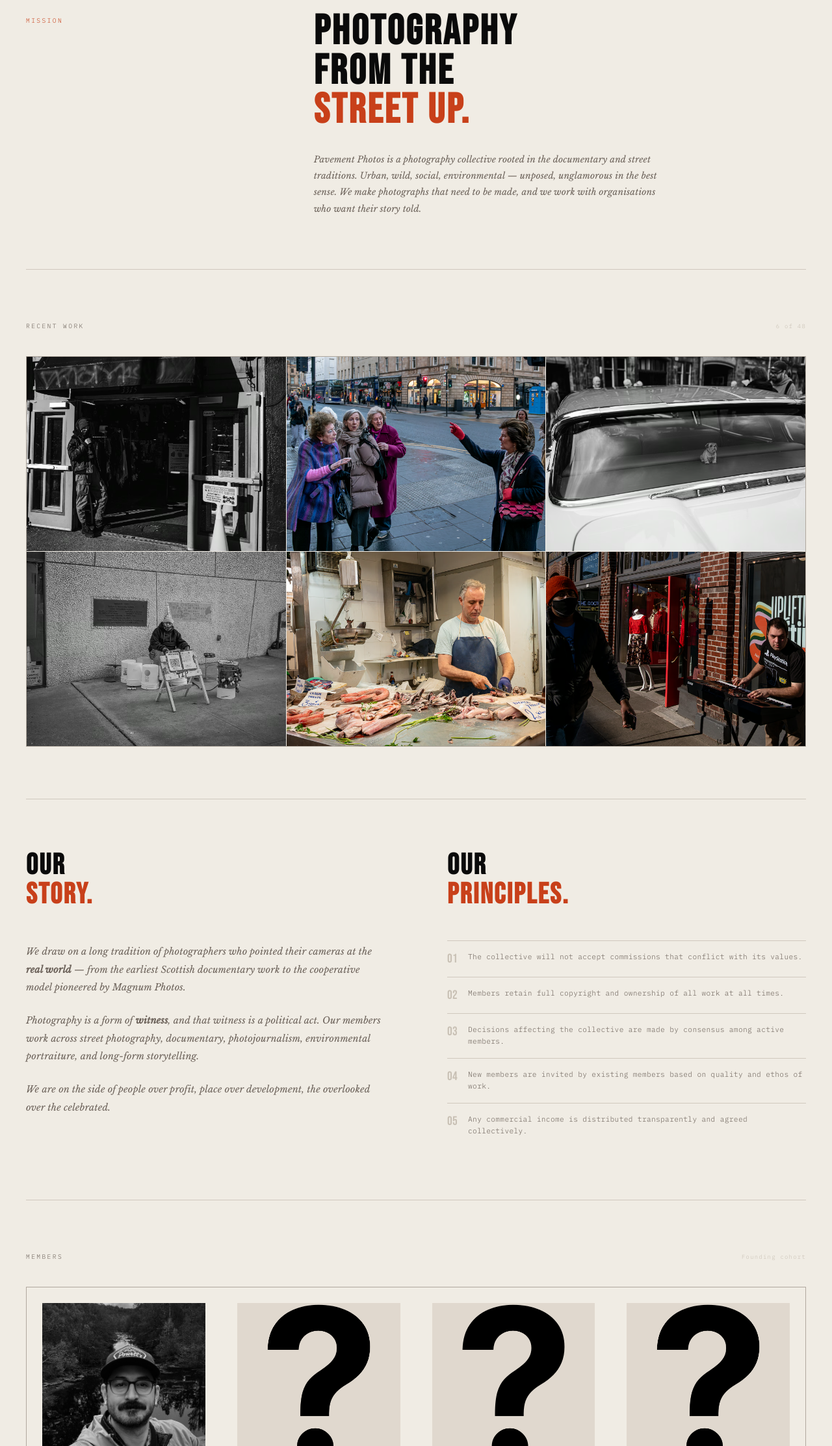
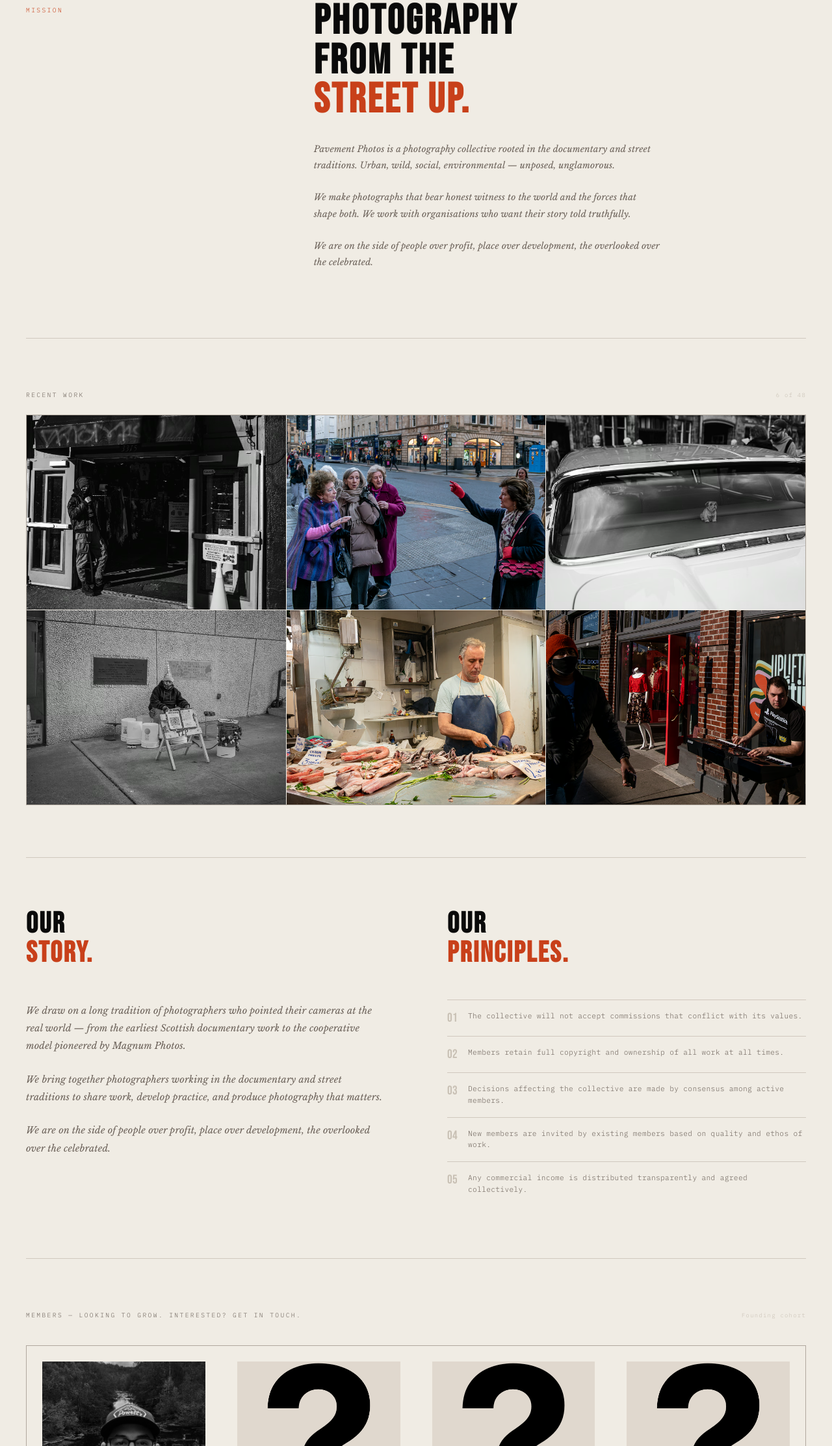
Before and after one commit to drewdeath-netizen/Pavement-Photos, a plain HTML site: page index.html in a window 1280 px wide. Shown: the part 575-2800 px from the top of the page at 65% size. Drawn offline with nearby package versions, Linux system fonts and the light colour scheme.

Commit message:
Update index.html

```diff
--- a/index.html
+++ b/index.html
@@ -147,54 +147,25 @@
   main { max-width: 1400px; margin: 0 auto; padding: 0 2.5rem; }
 
   /* ─── STATEMENT ─── */
-  .statement {
-    padding: 6rem 0 5rem;
-    display: grid;
-    grid-template-columns: 1fr 2fr;
-    gap: 4rem;
-    border-bottom: var(--rule);
-  }
+  .statement { padding: 5rem 0 5rem; display: grid; grid-template-columns: 1fr 2fr; gap: 4rem; border-bottom: var(--rule); }
   .statement-label { font-size: 0.6rem; letter-spacing: 0.25em; text-transform: uppercase; color: var(--accent); padding-top: 0.4rem; }
-  .statement-body h1 {
-    font-family: 'Bebas Neue', sans-serif;
-    font-size: clamp(2.8rem, 5vw, 5rem);
-    letter-spacing: 0.05em;
-    line-height: 0.95;
-    color: var(--ink);
-    margin-bottom: 2rem;
-  }
+  .statement-body h1 { font-family: 'Bebas Neue', sans-serif; font-size: clamp(2.8rem, 5vw, 5rem); letter-spacing: 0.05em; line-height: 0.95; color: var(--ink); margin-bottom: 2rem; }
   .statement-body h1 em { color: var(--accent); font-style: normal; }
-  .statement-body p {
-    font-size: 0.85rem; line-height: 1.85; color: var(--warm-grey);
-    max-width: 60ch; font-family: 'Libre Baskerville', serif; font-style: italic;
-  }
+  .statement-body p { font-size: 0.85rem; line-height: 1.85; color: var(--warm-grey); max-width: 60ch; font-family: 'Libre Baskerville', serif; font-style: italic; margin-bottom: 1.5rem; }
 
   /* ─── SECTION HEADER ─── */
-  .section-header { display: flex; justify-content: space-between; align-items: baseline; margin-bottom: 2.5rem; }
+  .section-header { display: flex; justify-content: space-between; align-items: baseline; margin-bottom: 1.5rem; }
   .section-title { font-size: 0.6rem; letter-spacing: 0.25em; text-transform: uppercase; color: var(--warm-grey); }
   .section-count { font-size: 0.55rem; letter-spacing: 0.15em; color: var(--mid-grey); }
 
   /* ─── WORK ─── */
   .work-section { padding: 5rem 0; border-bottom: var(--rule); }
-  .photo-grid {
-    display: grid;
-    grid-template-columns: repeat(3, 1fr);
-    gap: 1px;
-    background: var(--rule-dark);
-    border: var(--rule-dark);
-  }
-  .photo-cell {
-    background: var(--light-grey);
-    aspect-ratio: 4/3;
-    display: flex; flex-direction: column;
-    align-items: center; justify-content: center;
-    position: relative; overflow: hidden;
-    cursor: pointer; transition: background 0.3s;
-  }
+  .photo-grid {display: grid; grid-template-columns: repeat(3, 1fr); gap: 1px;background: var(--rule-dark); border: var(--rule-dark); }
+  .photo-cell { background: var(--light-grey); aspect-ratio: 4/3; display: flex; flex-direction: column; align-items: center; justify-content: center; position: relative; overflow: hidden; cursor: pointer; transition: background 0.3s; }
   .photo-cell:hover { background: #ddd5c8; }
   .photo-cell-meta { position: absolute; bottom: 0.75rem; left: 0.75rem; right: 0.75rem; display: flex; justify-content: space-between; opacity: 0; transition: opacity 0.3s; }
   .photo-cell:hover .photo-cell-meta { opacity: 1; }
-  .photo-cell-meta span { font-size: 0.5rem; letter-spacing: 0.15em; text-transform: uppercase; color: var(--warm-grey); }
+  .photo-cell-meta span { font-size: 0.5rem; letter-spacing: 0.15em; text-transform: uppercase; color: var(--bg); }
 
   /* ─── ABOUT ─── */
   .ethos { padding: 5rem 0; display: grid; grid-template-columns: 1fr 1fr; gap: 6rem; border-bottom: var(--rule); }
@@ -218,7 +189,7 @@
   .member-focus { font-size: 0.55rem; letter-spacing: 0.18em; text-transform: uppercase; color: var(--accent); }
 
   /* ─── MEETUP ─── */
-  .meetup { padding: 5rem 0; display: grid; grid-template-columns: 2fr 1fr; gap: 4rem; border-bottom: var(--rule); align-items: start; }
+  .meetup { padding: 5rem 0; display: grid; grid-template-columns: 2fr 1fr; gap: 4rem; border-bottom: var(--rule); align-items: center; justify-content: center;}
   .meetup h2 { font-family: 'Bebas Neue', sans-serif; font-size: clamp(2rem, 3.5vw, 3.5rem); letter-spacing: 0.05em; line-height: 1; margin-bottom: 2rem; color: var(--ink); }
   .meetup h2 span { display: block; color: var(--accent); }
   .meetup p { font-size: 0.75rem; line-height: 1.8; color: var(--warm-grey); margin-bottom: 1rem; max-width: 55ch; }
@@ -229,7 +200,7 @@
   .meetup-detail-val { font-size: 0.75rem; color: var(--ink); letter-spacing: 0.05em; }
 
   /* ─── CONTACT ─── */
-  .contact-section { padding: 5rem 0; border-bottom: var(--rule); display: grid; grid-template-columns: 1fr 1fr; gap: 6rem; align-items: start; }
+  .contact-section { padding: 5rem 0; border-bottom: var(--rule); display: grid; grid-template-columns: 1fr 1fr; gap: 6rem; align-items: center; justify-content: center;}
   .contact-section h2 { font-family: 'Bebas Neue', sans-serif; font-size: clamp(2rem, 3vw, 3rem); letter-spacing: 0.05em; color: var(--ink); margin-bottom: 1.5rem; }
   .contact-section h2 span { color: var(--accent); }
   .contact-section > div > p { font-size: 0.75rem; line-height: 1.8; color: var(--warm-grey); margin-bottom: 1rem; max-width: 50ch; }
@@ -441,22 +412,23 @@
 <main>
 
   <!-- STATEMENT -->
-  <section id="mission" class="statement fade-up delay-1">
+  <section id="mission" class="statement">
     <div class="statement-label">Mission</div>
     <div class="statement-body">
       <h1>Photography<br>from the<br><em>street up.</em></h1>
-      <p>Pavement Photos is a photography collective rooted in the documentary and street traditions. Urban, wild, social, environmental — unposed, unglamorous in the best sense. We make photographs that need to be made, and we work with organisations who want their story told.</p>
+      <p>Pavement Photos is a photography collective rooted in the documentary and street traditions. Urban, wild, social, environmental — unposed, unglamorous.</p>
+	  <p>We make photographs that bear honest witness to the world and the forces that shape both. We work with organisations who want their story told truthfully.</p>
+	  <p>We are on the side of people over profit, place over development, the overlooked over the celebrated.</p>
     </div>
   </section>
 
   <!-- WORK -->
-  <section id="work" class="work-section fade-up delay-2">
+  <section id="work" class="work-section">
     <div class="section-header">
       <span class="section-title">Recent Work</span>
       <span class="section-count">6 of 48</span>
     </div>
     <div class="photo-grid">
-
       <div class="photo-cell">
         <img src="images/1.avif" alt="Drew Death, Chicago 2021"
              style="width:100%;height:100%;object-fit:cover;display:block;">
@@ -464,7 +436,6 @@
           <span>Drew Death</span><span>Chicago, 2021</span>
         </div>
       </div>
-
       <div class="photo-cell">
         <img src="images/2.avif" alt="Drew Death, Glasgow 2025"
              style="width:100%;height:100%;object-fit:cover;display:block;">
@@ -472,7 +443,6 @@
           <span>Drew Death</span><span>Glasgow, 2025</span>
         </div>
       </div>
-
       <div class="photo-cell">
         <img src="images/3.avif" alt="Drew Death, Perth 2025"
              style="width:100%;height:100%;object-fit:cover;display:block;">
@@ -480,7 +450,6 @@
           <span>Drew Death</span><span>Perth, 2025</span>
         </div>
       </div>
-
       <div class="photo-cell">
         <img src="images/4.avif" alt="Drew Death, Portland 2021"
              style="width:100%;height:100%;object-fit:cover;display:block;">
@@ -488,7 +457,6 @@
           <span>Drew Death</span><span>Portland, 2021</span>
         </div>
       </div>
-
       <div class="photo-cell">
         <img src="images/5.avif" alt="Drew Death, Spain 2023"
              style="width:100%;height:100%;object-fit:cover;display:block;">
@@ -496,7 +464,6 @@
           <span>Drew Death</span><span>Spain, 2023</span>
         </div>
       </div>
-
       <div class="photo-cell">
         <img src="images/6.avif" alt="Drew Death, Portland 2022"
              style="width:100%;height:100%;object-fit:cover;display:block;">
@@ -504,16 +471,15 @@
           <span>Drew Death</span><span>Portland, 2022</span>
         </div>
       </div>
-
     </div>
   </section>
 
   <!-- ABOUT -->
-  <section id="about" class="ethos fade-up delay-3">
+  <section id="about" class="ethos">
     <div class="ethos-left">
       <h2>Our<br><span>Story.</span></h2><br>
-      <p>We draw on a long tradition of photographers who pointed their cameras at the <strong>real world</strong> — from the earliest Scottish documentary work to the cooperative model pioneered by Magnum Photos.</p>
-      <p>Photography is a form of <strong>witness</strong>, and that witness is a political act. Our members work across street photography, documentary, photojournalism, environmental portraiture, and long-form storytelling.</p>
+      <p>We draw on a long tradition of photographers who pointed their cameras at the real world — from the earliest Scottish documentary work to the cooperative model pioneered by Magnum Photos.</p>
+      <p>We bring together photographers working in the documentary and street traditions to share work, develop practice, and produce photography that matters.</p>
       <p>We are on the side of people over profit, place over development, the overlooked over the celebrated.</p>
     </div>
     <div class="ethos-right">
@@ -531,7 +497,7 @@
   <!-- MEMBERS -->
   <section id="members" class="members-section">
     <div class="section-header">
-      <span class="section-title">Members</span>
+      <span class="section-title">Members — Looking to grow. Interested? Get in touch.</span>
       <span class="section-count">Founding cohort</span>
     </div>
     <div class="members-grid">
```
